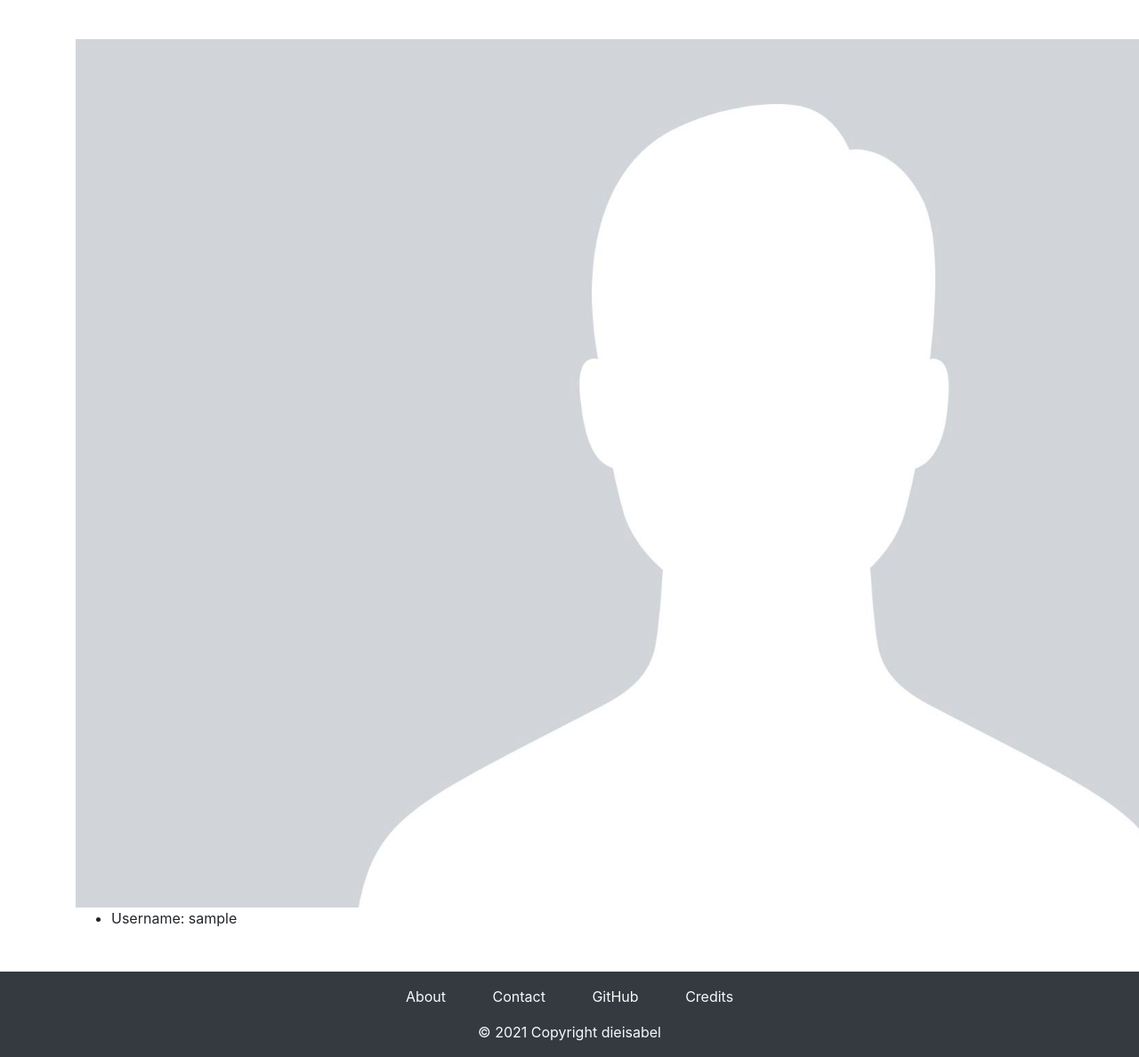
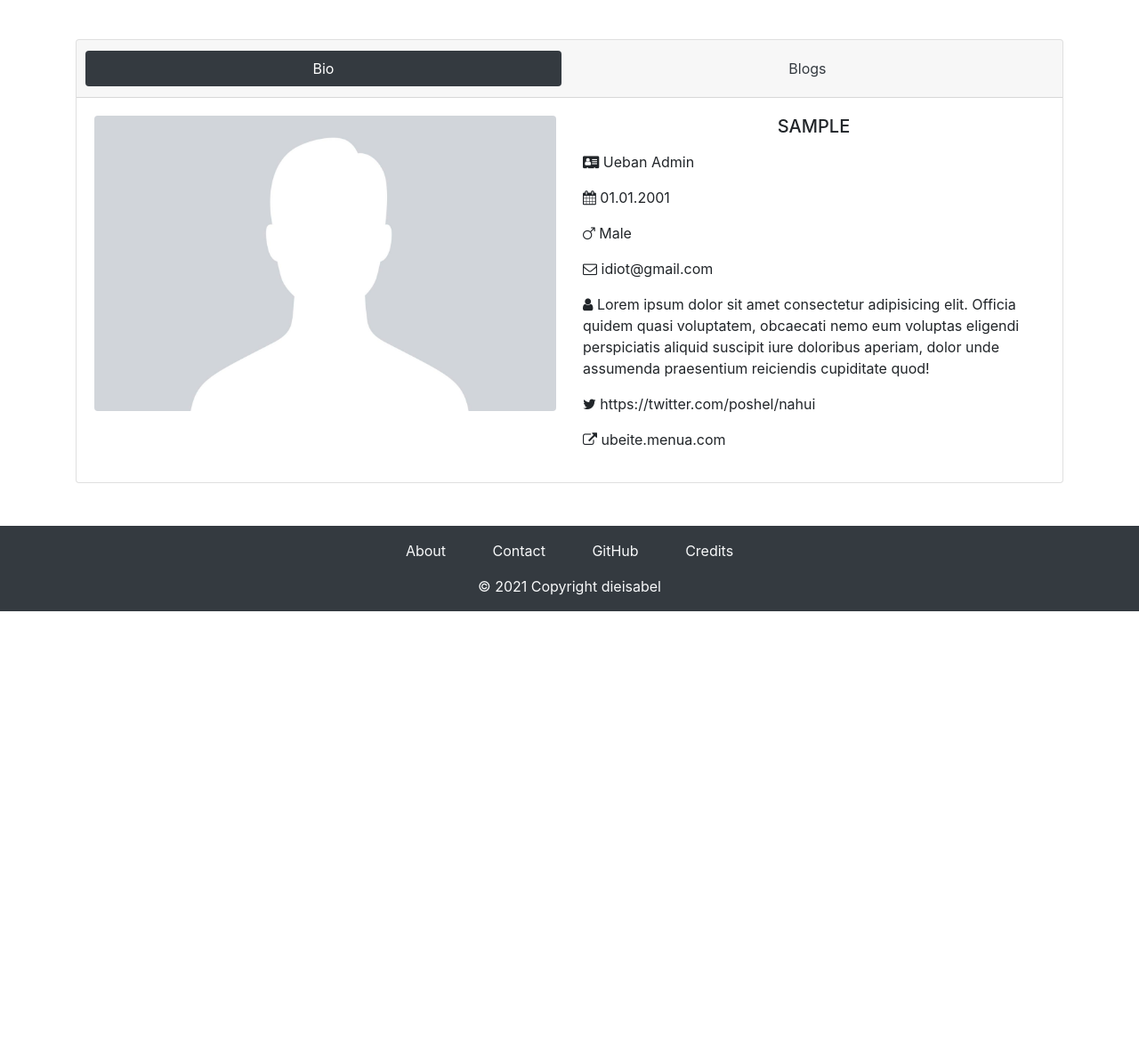
Before and after one commit to dieisabel/proggy, a Django app: page /profile in a window 1280 px wide; the page is wider, and only the part inside the window is pictured. Shown: the part 56-1244 px from the top of that part at 89% size. After the commit the page ends 743 px from the top of that part, so only its background shows below. Run offline with Django 3.2, Linux system fonts and the light colour scheme; the visitor is signed in with stand-in values (Sample User, id 1).

Commit message:
Переверстал bio часть профиля

```diff
--- a/backend/accounts/templates/accounts/profile.html
+++ b/backend/accounts/templates/accounts/profile.html
@@ -2,19 +2,67 @@
 
 {% block content %}
 
-<div class="profile">
-
-    <div class="left">
-        <img src="{{ user.profile.image.url }}" alt="{{ user.username }} avatar" class="avatar">
+<div class="card text-center">
+    <div class="card-header">
+        <ul class="nav nav-pills nav-fill card-header-pills">
+            <li class="nav-item">
+                <a class="nav-link active bg-dark"
+                   href="{% url 'accounts-profile' %}">Bio</a>
+            </li>
+            <li class="nav-item">
+                <a class="nav-link text-dark"
+                   href="#">Blogs</a>
+            </li>
+        </ul>
     </div>
-
-    <div class="right">
-        <ul class="info--list">
-            <li class="info__element">
-                <span>Username: {{ user.username }}</span>
-            </li>
+    <div class="card-body">
+        <div class="row">
+            <div class="col-xl mb-4">
+                <div class="card-body-image" style="max-width: 1000px;">
+                    <img src="{{ user.profile.image.url }}" alt="{{ user.username }} profile image"
+                        class="img-fluid rounded mw-50 mh-50">
+                </div>
+            </div>
+            <div class="col">
+                <h5 class="text-uppercase text-center mb-3">
+                    {{ user.username }}
+                </h5>
+                <div class="card-body-bio text-left">
+                    <p>
+                        <i class="fa fa-address-card" aria-hidden="true"></i>
+                        Ueban Admin
+                    </p>
+                    <p>
+                        <i class="fa fa-calendar" aria-hidden="true"></i>
+                        01.01.2001
+                    </p>
+                    <p></p>
+                    <p>
+                        <i class="fa fa-mars" aria-hidden="true"></i>
+                        Male
+                    </p>
+                    <p>
+                        <i class="fa fa-envelope-o" aria-hidden="true"></i>
+                        idiot@gmail.com
+                    </p>
+                    <p>
+                        <i class="fa fa-user" aria-hidden="true"></i>
+                        Lorem ipsum dolor sit amet consectetur adipisicing elit. Officia quidem quasi voluptatem, obcaecati
+                        nemo eum voluptas eligendi perspiciatis aliquid suscipit iure doloribus aperiam, dolor unde
+                        assumenda praesentium reiciendis cupiditate quod!
+                    </p>
+                    <p>
+                        <i class="fa fa-twitter" aria-hidden="true"></i>
+                        https://twitter.com/poshel/nahui
+                    </p>
+                    <p>
+                        <i class="fa fa-external-link" aria-hidden="true"></i>
+                        ubeite.menua.com
+                    </p>
+                </div>
+            </div>
+        </div>
     </div>
-
 </div>
 
 {% endblock content %}
```
